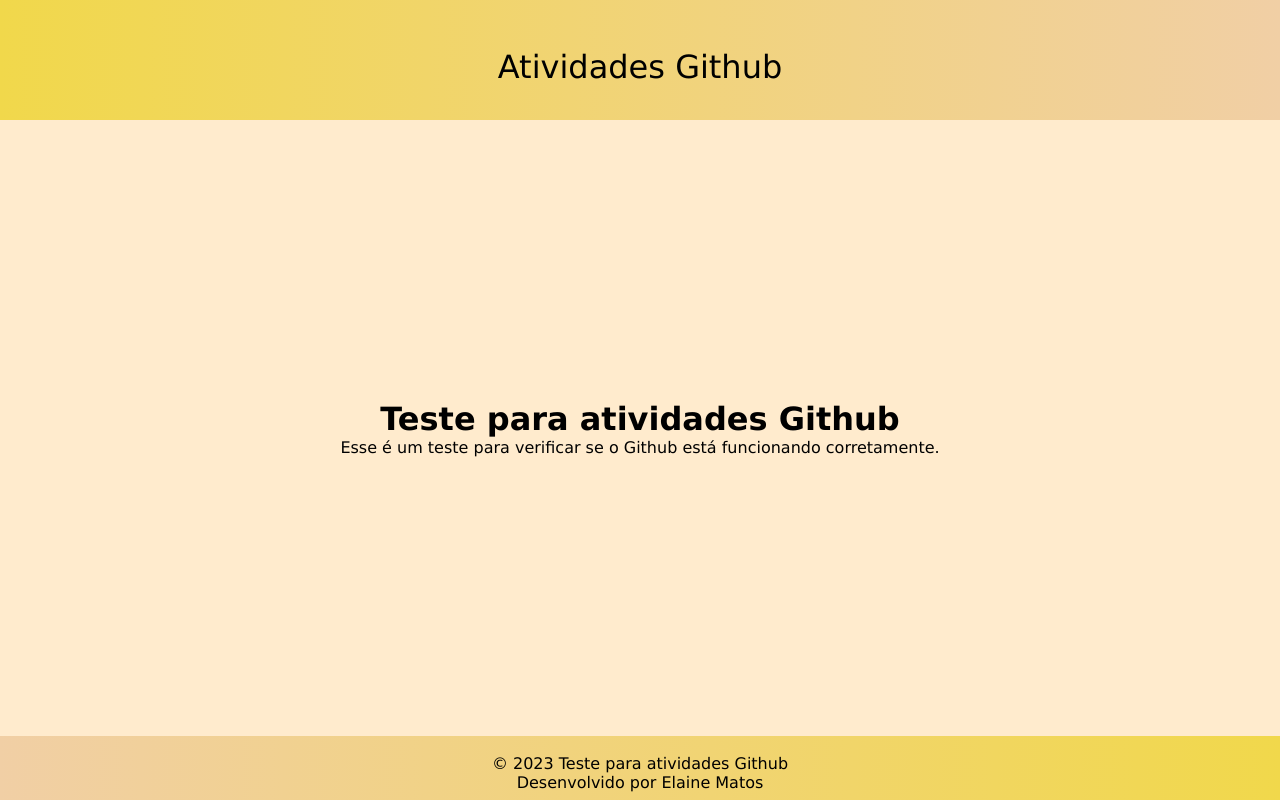
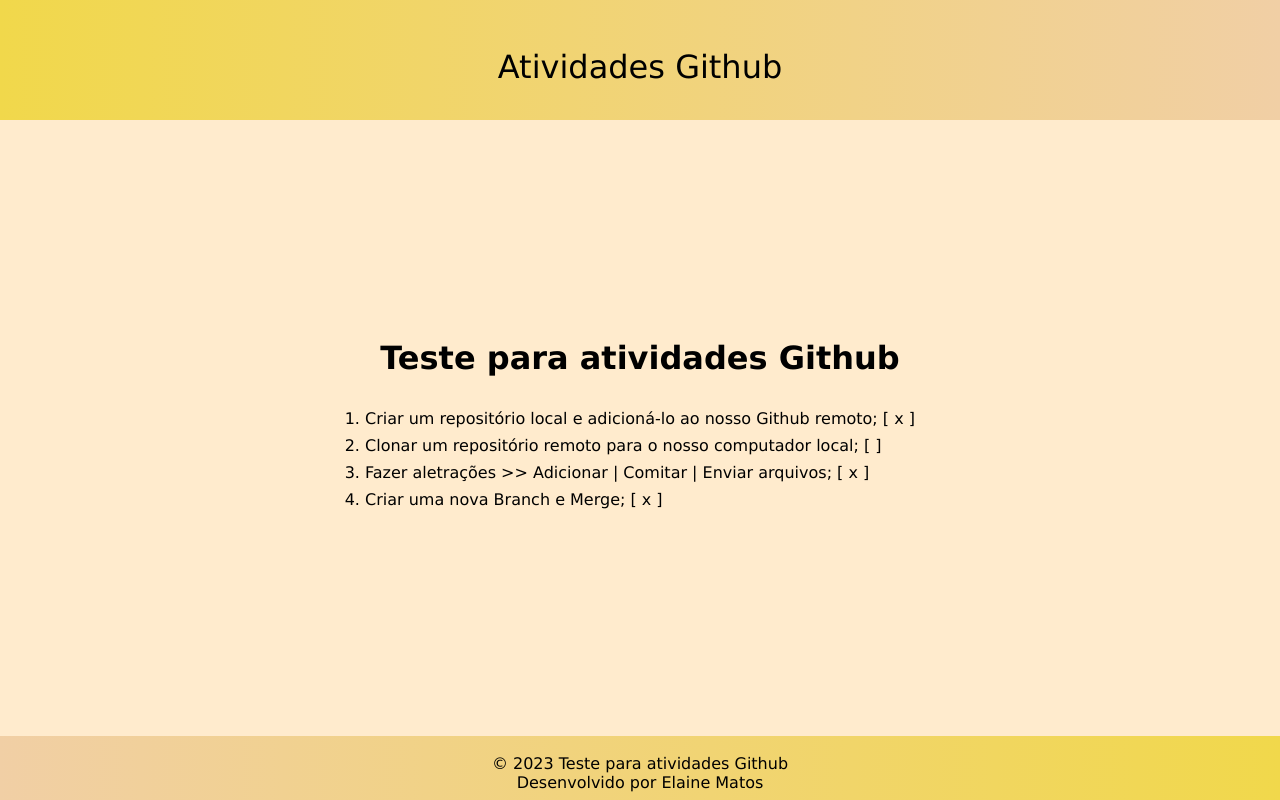
Before and after one commit to enimatos/meu-primeiro-repo-formacao-github-dio, a plain HTML site: page index.html in a window 1280 px wide. Drawn offline with Linux system fonts and the light colour scheme.

Commit message:
acrescentando conteúdo ao main

```diff
--- a/assets/style.css
+++ b/assets/style.css
@@ -32,6 +32,13 @@ main{
     align-items: center;
 }
 
+ol {
+    padding-top: 2rem;
+}
+
+li{
+    padding-bottom: 0.5rem;
+}
 footer{
     height: 8%;
     background:linear-gradient(90deg, #f1cfa5, #f1d84b);
--- a/index.html
+++ b/index.html
@@ -13,8 +13,12 @@
     </header>
     <main>
         <h1>Teste para atividades Github</h1>
-        <p>Esse é um teste para verificar se o Github está funcionando corretamente.</p>
-
+        <ol>
+            <li>Criar um repositório local e adicioná-lo ao nosso Github remoto; [ x ]</li>
+            <li>Clonar um repositório remoto para o nosso computador local; [ ]</li>
+            <li>Fazer aletrações >> Adicionar | Comitar | Enviar arquivos; [ x ]</li>
+            <li>Criar uma nova Branch e Merge; [ x ]</li>
+        </ol>
 
     </main>
     <footer>
```
Also changed, not shown: 1 other file.
